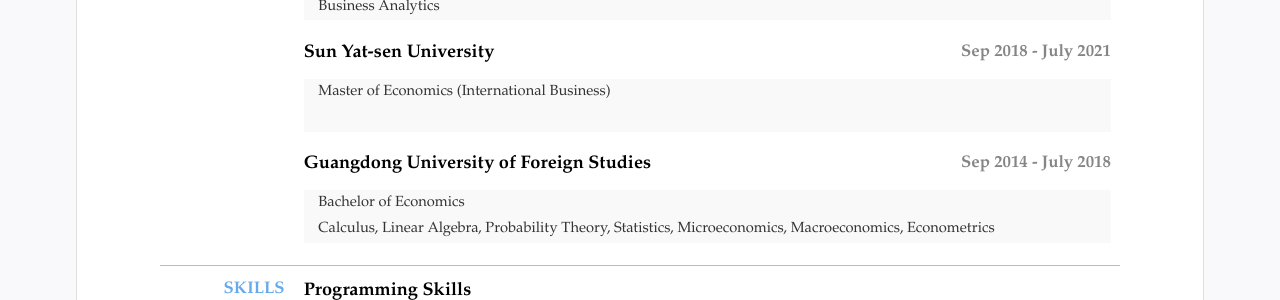
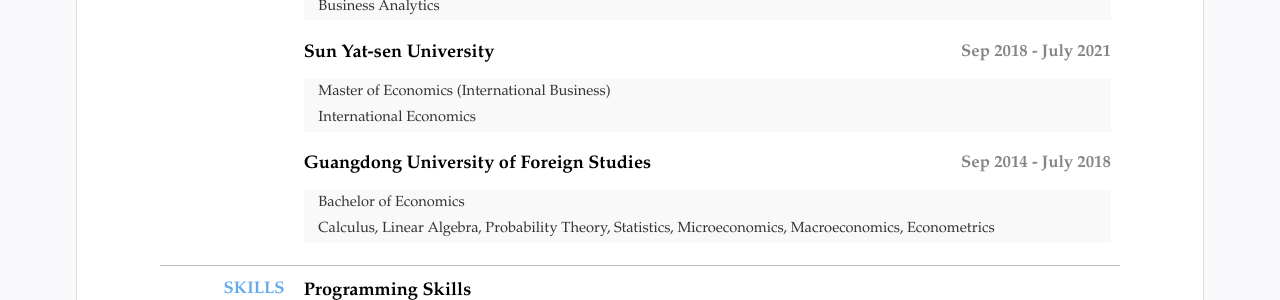
Before and after one commit to hazelyang518/eng_cv, a Jekyll site: the page built from index.html, in a window 1280 px wide. Shown: the part 279-579 px from the top of the page. Built offline with Jekyll 4.4.1, drawn with Linux system fonts in a browser that asks for light colours.

Commit message:
Update resume.yml

```diff
--- a/_data/resume.yml
+++ b/_data/resume.yml
@@ -39,7 +39,7 @@ main: #简历主要内容，
     # duration:
     sub: Sep 2018 - July 2021
     detail: Master of Economics (International Business)  <br>  &nbsp &nbsp
-
+            International Economics
 
   - title: Guangdong University of Foreign Studies
     # duration:
```
